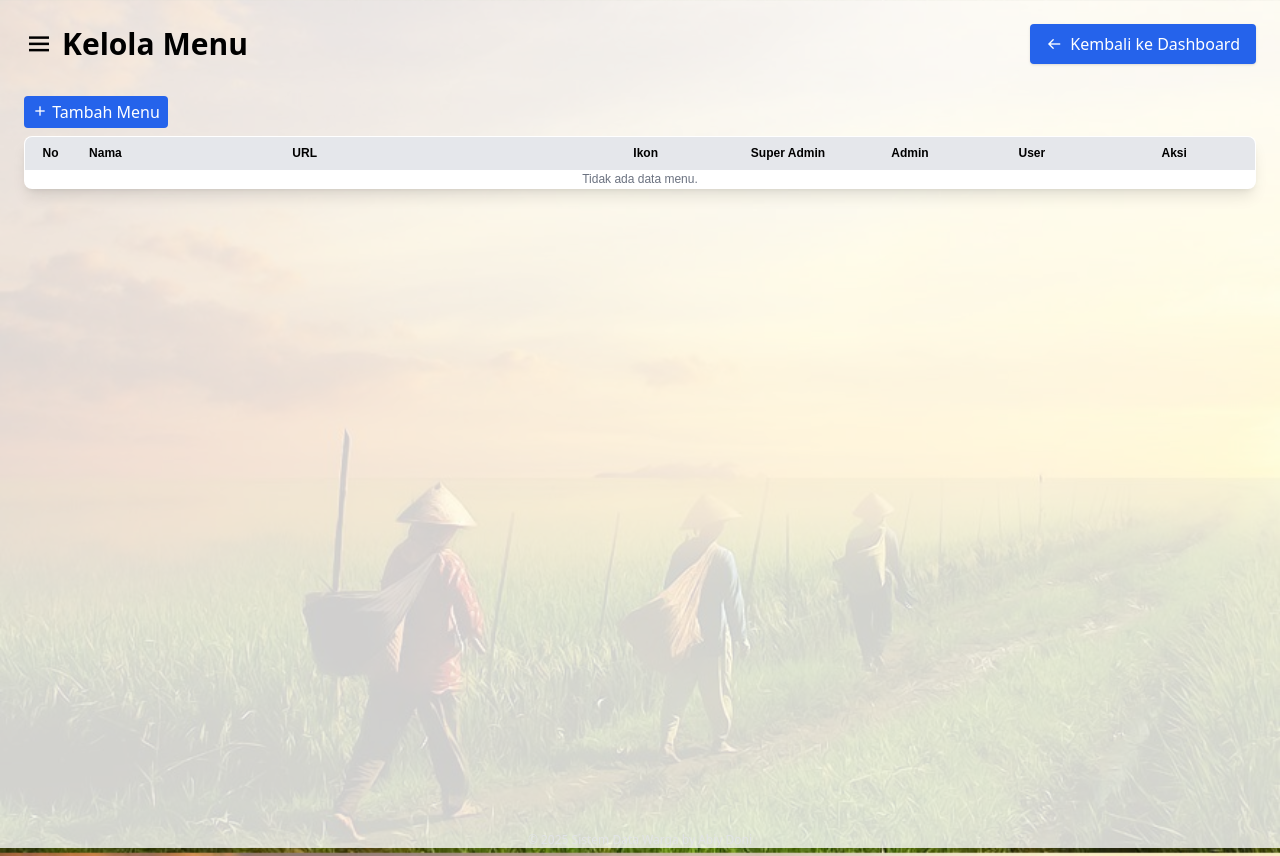
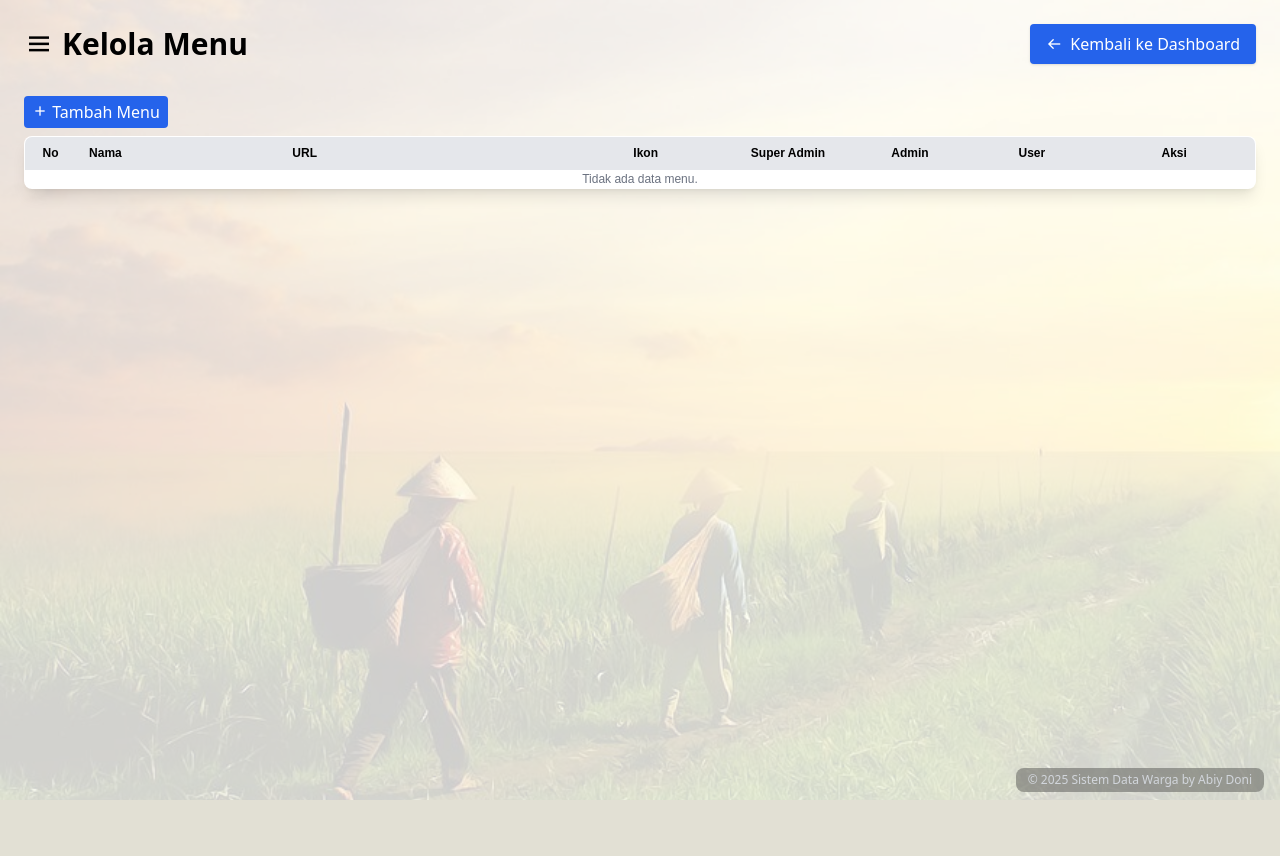
Before and after one commit to abiydoni/warga, a PHP site: page /dashboard/menu.php in a window 1280 px wide. After the commit the page ends 800 px from the top, so only its background shows below. Run offline with PHP 8.4, Linux system fonts and the light colour scheme; the visitor is signed in with stand-in values (Sample User, id 1); data that the repository does not hold is empty; some libraries are stand-ins or nearby versions.

Commit message:
Update menu.php

```diff
--- a/dashboard/menu.php
+++ b/dashboard/menu.php
@@ -95,7 +95,7 @@ $user = $_SESSION['user'];
       </div>
     </div>
   </div>
-  <footer class="text-center text-xs text-gray-500 mt-8 mb-2">
+  <footer class="fixed bottom-2 right-4 text-xs text-gray-300 bg-black/30 px-3 py-1 rounded-lg backdrop-blur-md">
     &copy; 2025 Sistem Data Warga by Abiy Doni
   </footer>
   <script>
```
